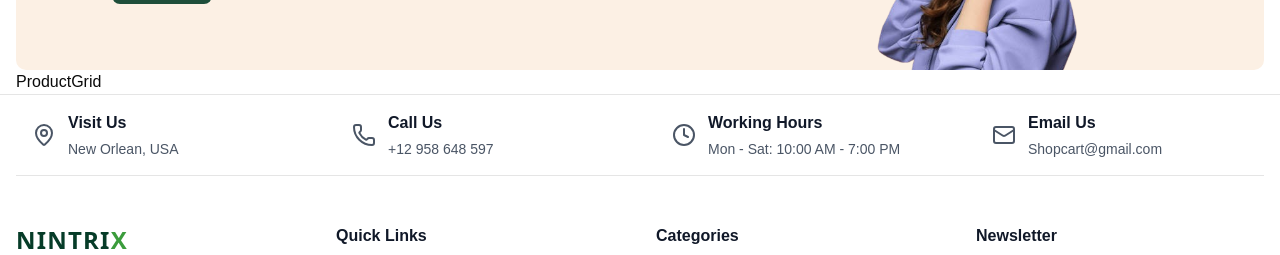
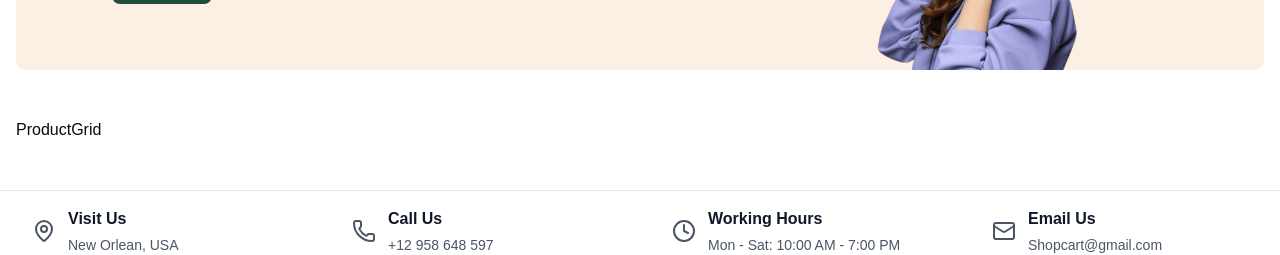
Before and after one commit to Roshen-Perera/nintrix-app, a Next.js app: page / in a window 1280 px wide. Shown: the part 258-513 px from the top of the page. Built offline with nearby package versions, Linux system fonts and the light colour scheme; no server answers.

Commit message:
fix: wrap ProductGrid component in a div for proper spacing

```diff
--- a/app/(client)/page.tsx
+++ b/app/(client)/page.tsx
@@ -5,11 +5,13 @@ import React from 'react'
 
 const Home = () => {
   return (
-    <Container className='bg-shop-light-pink'>
+    <Container className="bg-shop-light-pink">
       <HomeBanner />
-      <ProductGrid />
+      <div className="py-12">
+        <ProductGrid />
+      </div>
     </Container>
-  )
+  );
 }
 
 export default Home
```
